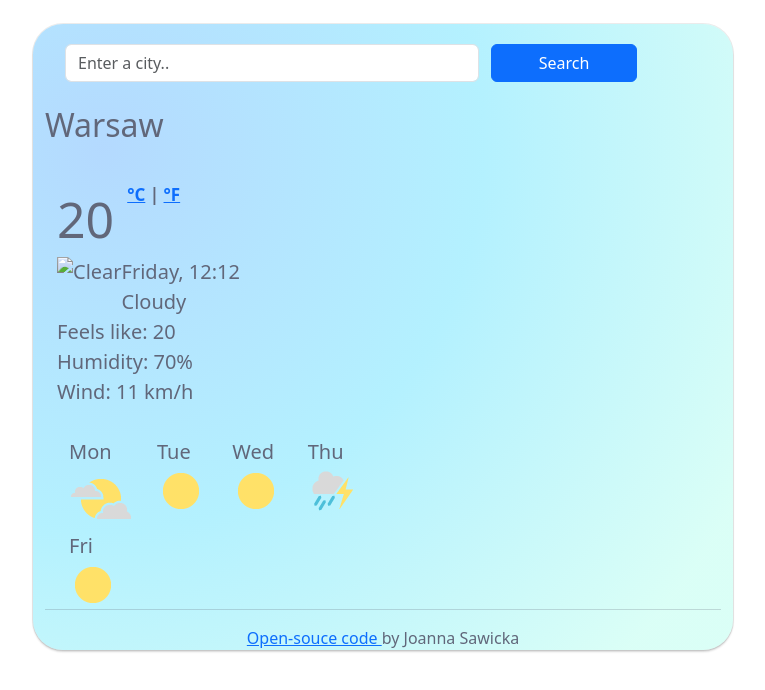
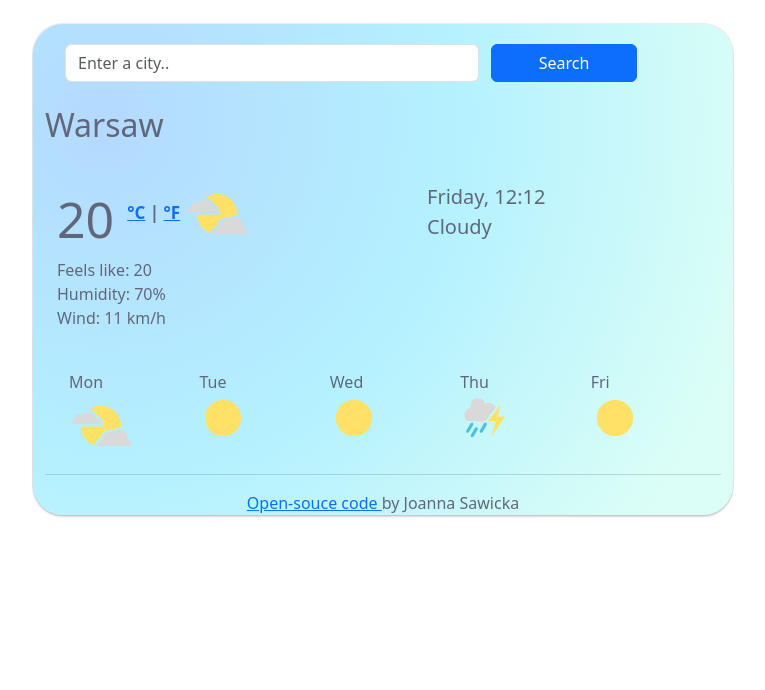
Before and after one commit to luiuna/vanilla-weather-app, a plain HTML site: page index.html in a window 1280 px wide. Shown: the whole page, without its empty margins (257-1022 px from the left). Drawn offline with nearby package versions, Linux system fonts and the light colour scheme.

Commit message:
changed div to ul in html

```diff
--- a/index.html
+++ b/index.html
@@ -21,7 +21,7 @@
 <body>
 
     <br />
-    <div class="container">
+        <div class="container">
         <div class="weather-container">
     <form>
         <div class="row">
@@ -37,38 +37,41 @@
 
             <div class="container">
                 <div class="row">
-                    <div class="col-6" class="firstcolumn">
-                        </br> <span class="temperature" id="temperature"> 20 </span>
-                        <span class="units">
+                    <div class="col-6" class="d-flex weather-temperature">
+                        </br> <span class="temperature" id="temperature" class="float-left"> 20 </span>
+                        <span class="units" class="float-left">
                             <a href="#" id="celsius-link">°C</a> |
                             <a href="#" id="fahrenheit-link">°F</a>
-                        </span>
-                    <div class="d-flex weather-temperature">
-                        <img src="" alt="Clear" id="icon" />
-                        <div>
+                        <img src="media/partly_cloudy.png" class="float-left" id="icon" />
                     </div>
 
                     <div class="col-6" class="firstcolumn">
-                        <span id="current-time">Sunday 18:00 </span><br /> <span id="description"> Cloudy </span>
+
+                    </br>
+                        <ul>
+                          <li id="current-time">Sunday 18:00 <li>
+                          <li id="description"> Cloudy </li>
+                        </ul>
                     </div>
 
                 </div>
                 <div class="row">
-                    <div class="col" id="feels-like">
+                    <ul>
+                        <li  id="feels-like">
                         Feels like: 20
-                    </div>
+                        </li>
 
-                    <div class="row">
-                        <div class="col" id="humidity">
+                        <li id="humidity">
+
                             Humidity: 70%
-                        </div>
-                        <div class="row">
-                            <div class="col" id="wind">
+                        </li>
+
+                        <li  id="wind">
                                 Wind: 11 km/h
-                            </div>
-                        </div>
-                    </div>
+                        </li>
+                    </ul>
                 </div>
+
 
 
 
@@ -102,8 +105,10 @@
 
 
 
+
                 <script src="src/index.js"></script>
                 </div>
+        </div>
 </body>
 
 </html>
--- a/src/styles.css
+++ b/src/styles.css
@@ -29,6 +29,7 @@ h2 {
 
 .col-6 {
     font-size: 20px;
+    padding: 0px;
 }
 
 .units {
@@ -40,12 +41,8 @@ h2 {
 #temperature {
 
     font-size: 50px;
-
 }
 
-#current {
-    background: #41d8bf;
-}
 
 .container {
     width: 100%;
@@ -68,6 +65,8 @@ form {
 text-align: center;
 }
 
-.forecast {
-    padding-top: 10px;
+li {
+    list-style: none;
+    margin: 0;
+    padding: 0;
 }
```
